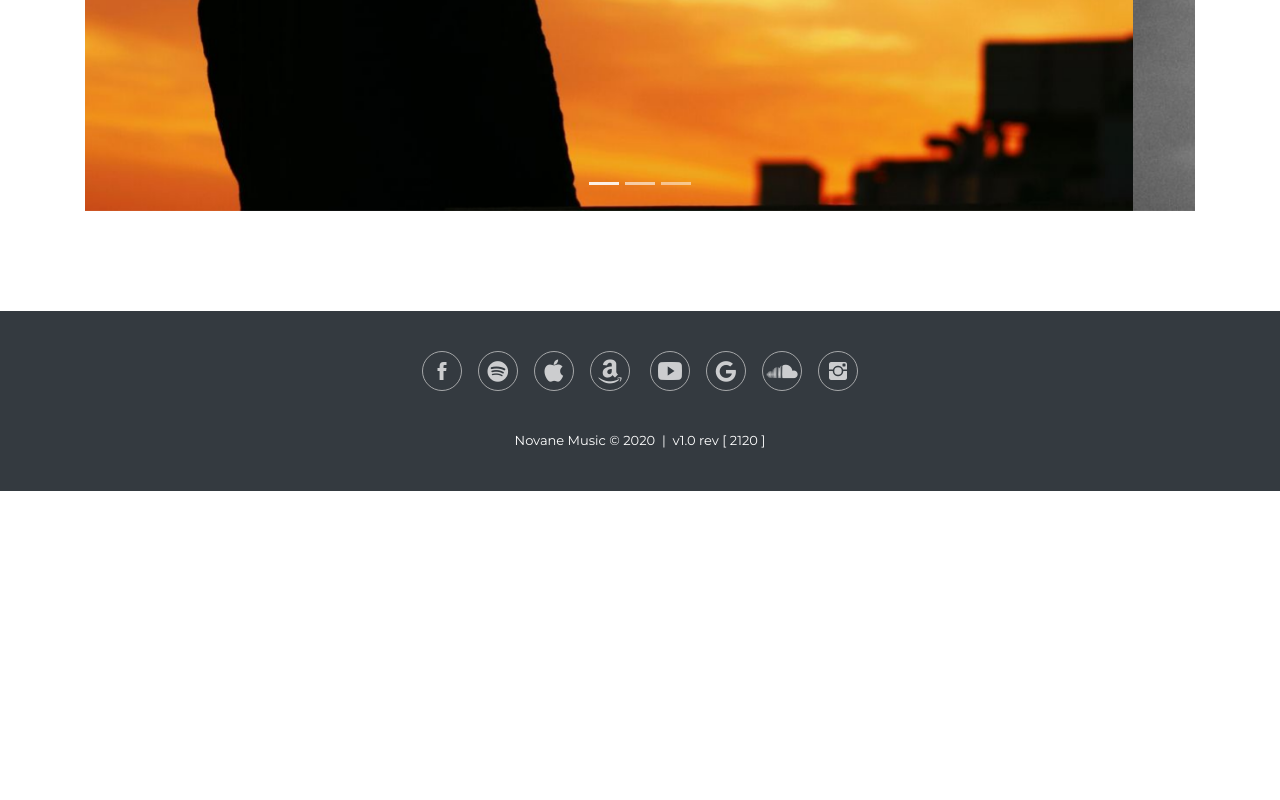
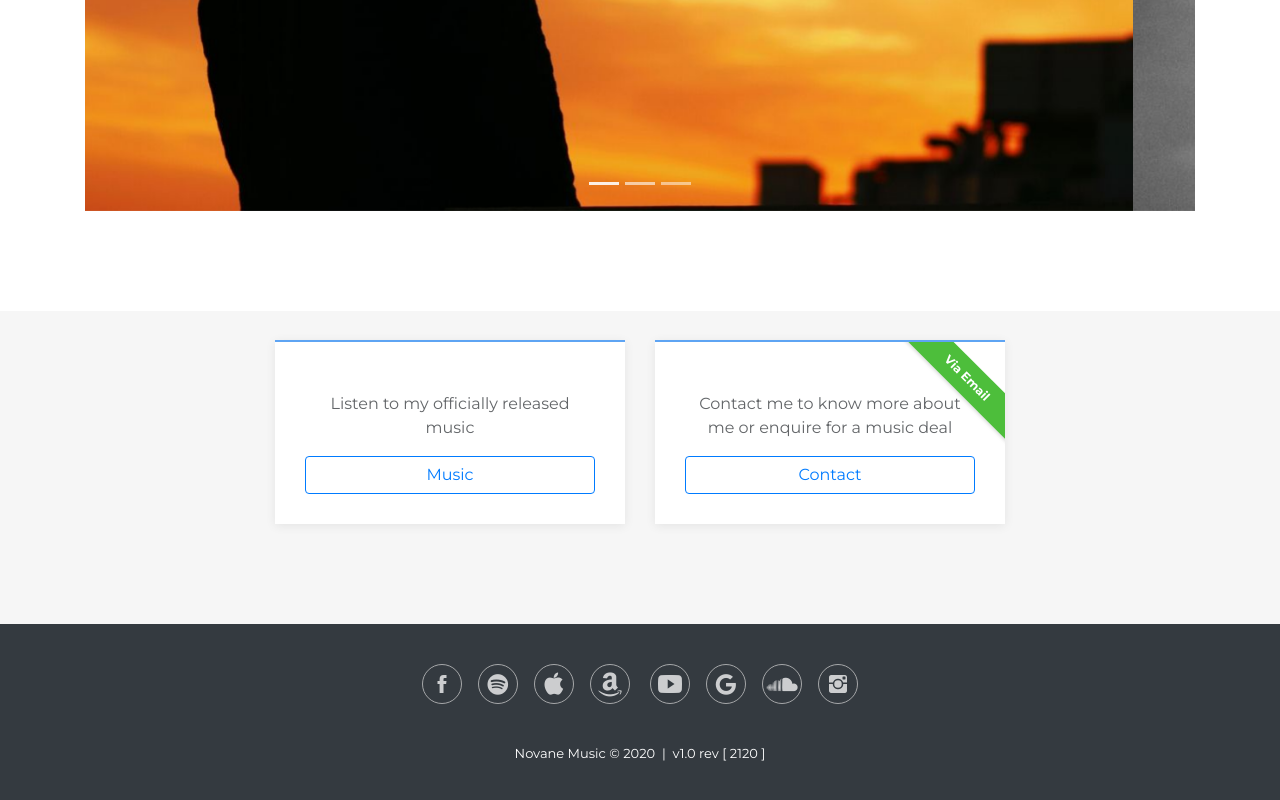
Before and after one commit to recreationdevelopers/novanemusic.com, a plain HTML site: page index.html in a window 1280 px wide. Shown: the part 811-1611 px from the top of the page. Before the commit the page ends 1302 px from the top, so only its background shows below. Drawn offline with Linux system fonts and the light colour scheme; some packages are replaced by stand-ins of ours; a script that the page names is missing; files whose address does not match are found by name.

Commit message:
Updated home page

```diff
--- a/index.html
+++ b/index.html
@@ -21,7 +21,7 @@
 
 <body>
     <nav class="navbar navbar-light navbar-expand-lg fixed-top bg-white clean-navbar">
-        <div class="container"><a class="navbar-brand logo" href="#">Novane Music</a><button data-toggle="collapse" class="navbar-toggler" data-target="#navcol-1"><span class="sr-only">Toggle navigation</span><span class="navbar-toggler-icon"></span></button>
+        <div class="container"><a class="navbar-brand logo" href="index.html">Novane Music</a><button data-toggle="collapse" class="navbar-toggler" data-target="#navcol-1"><span class="sr-only">Toggle navigation</span><span class="navbar-toggler-icon"></span></button>
             <div class="collapse navbar-collapse"
                 id="navcol-1">
                 <ul class="nav navbar-nav ml-auto"></ul>
@@ -57,6 +57,23 @@
             </div>
         </section>
     </main>
+    <main class="page pricing-table-page">
+        <section class="clean-block clean-pricing dark">
+            <div class="container">
+                <div class="row justify-content-center" style="padding-top: 29px;">
+                    <div class="col-md-5 col-lg-4">
+                        <div class="clean-pricing-item">
+                            <p>Listen to my officially released music</p><a class="btn btn-outline-primary btn-block" role="button" href="music.html">Music</a></div>
+                    </div>
+                    <div class="col-md-5 col-lg-4">
+                        <div class="clean-pricing-item">
+                            <div class="ribbon"><span>Via Email</span></div>
+                            <p>Contact me to know more about me or enquire for a music deal</p><a class="btn btn-outline-primary btn-block" role="button" href="contact-us.html">Contact</a></div>
+                    </div>
+                </div>
+            </div>
+        </section>
+    </main>
     <div class="footer-basic" style="background-color: rgb(52, 58, 64);">
         <footer style="color: rgb(255,255,255);">
             <div class="social" style="color: rgb(255,255,255);"><a href="https://www.facebook.com/novaj.baruah" target="_blank"><i class="icon ion-social-facebook"></i></a><a target="_blank"><i class="fa fa-spotify"></i></a><a target="_blank"><i class="fa fa-apple"></i></a><a target="_blank"><i class="fa fa-amazon"></i></a>
```
Also changed, not shown: contact-us.html (+1 -1 lines), music.html (+1 -1 lines).
